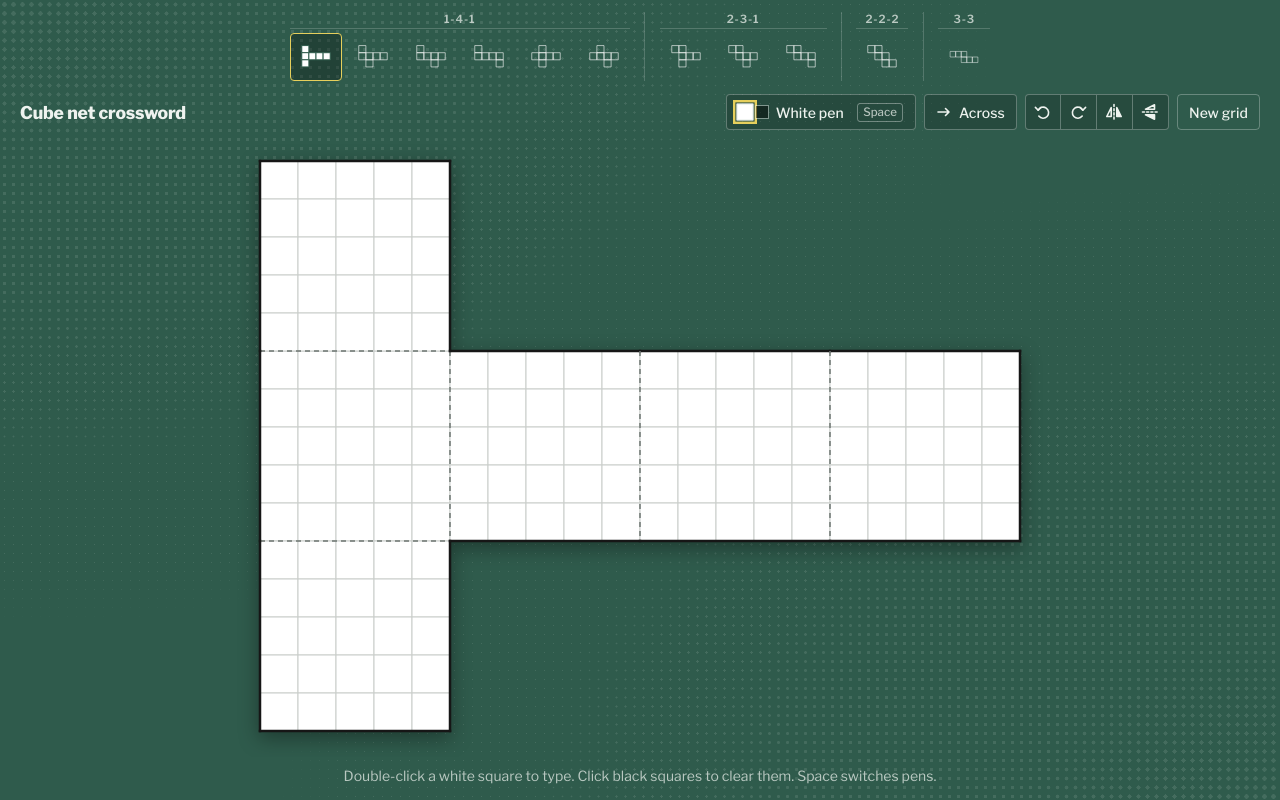
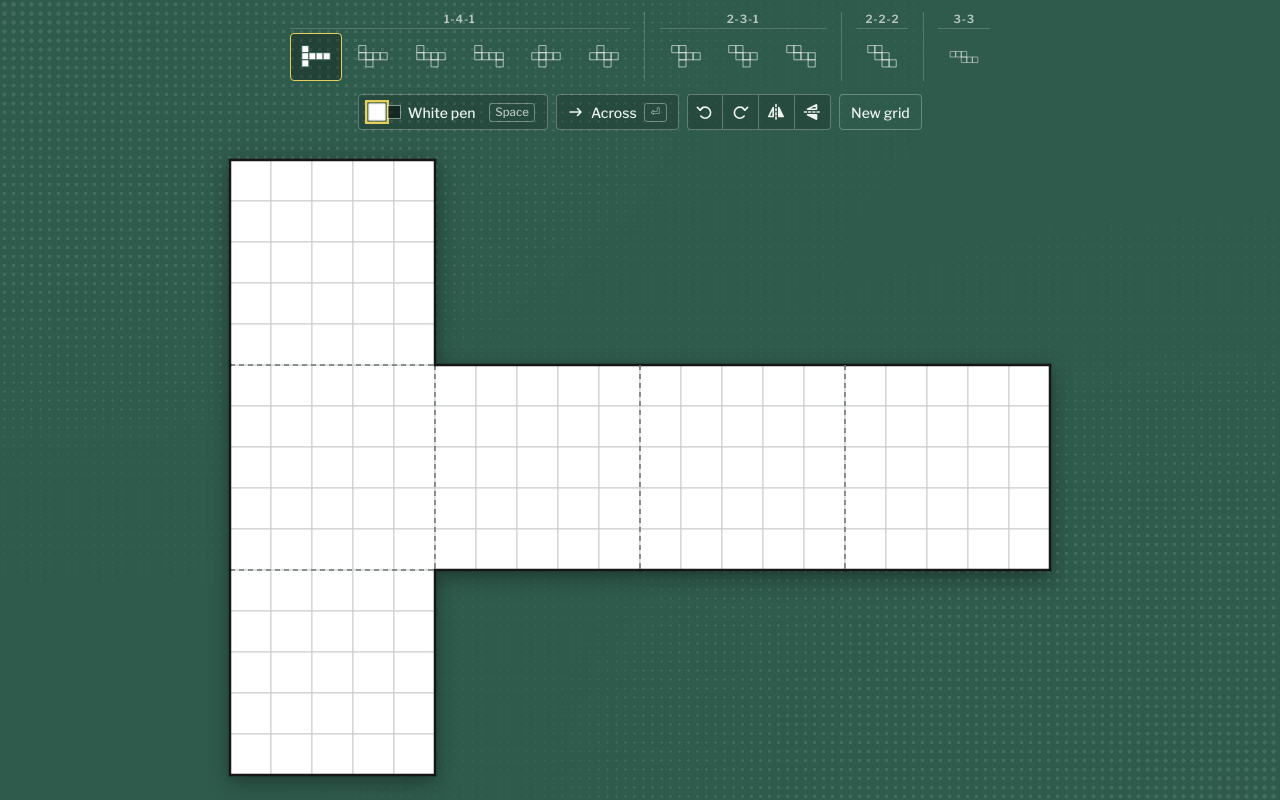
Before and after one commit to ArmaanjeetSandhu/nets, a SvelteKit app: page / in a window 1280 px wide. Both pictures are taken after a click on the button "Make the grid". Built offline with nearby package versions, Linux system fonts and the light colour scheme.

Commit message:
Remove hints and header title; add key hint for for direction button

```diff
--- a/src/routes/+page.svelte
+++ b/src/routes/+page.svelte
@@ -240,7 +240,7 @@
 </script>
 
 <svelte:head>
-	<title>Cube net crossword</title>
+	<title>Nets</title>
 </svelte:head>
 
 <svelte:window onkeydown={onWindowKey} onpointerup={() => (painting = false)} />
@@ -248,18 +248,15 @@
 <main class="mat">
 	{#if n === null}
 		<section class="setup">
-			<h1>Cube net crossword</h1>
-			<p>
-				A crossword on the six faces of a cube, unfolded flat. Choose how many squares each face has
-				along a side.
-			</p>
+			<h1>Nets</h1>
+			<p>A crossword on the six faces of a cube, unfolded flat.</p>
 			<form
 				onsubmit={(e) => {
 					e.preventDefault();
 					start();
 				}}
 			>
-				<label for="size">Face size (n)</label>
+				<label for="size">Face size</label>
 				<div class="size-row">
 					<button
 						type="button"
@@ -274,7 +271,6 @@
 						aria-label="Larger"
 						onclick={() => (sizeInput = Math.min(MAX_N, sizeInput + 1))}>+</button
 					>
-					<span class="dims">each face is {sizeInput} × {sizeInput}</span>
 				</div>
 				<button
 					type="submit"
@@ -311,8 +307,6 @@
 			</nav>
 
 			<div class="row">
-				<h1 class="title">Cube net crossword</h1>
-
 				<div class="tools">
 					<button
 						class="pen"
@@ -341,6 +335,7 @@
 							{/if}
 						</svg>
 						{shownAxis === 'across' ? 'Across' : 'Down'}
+						<kbd>⏎</kbd>
 					</button>
 
 					<div class="group" role="group" aria-label="Turn and flip the net">
@@ -476,16 +471,6 @@
 				/>
 			</div>
 		</div>
-
-		<p class="hint">
-			{#if editing}
-				Type to fill the word. Enter turns it across or down; Esc finishes.
-			{:else if pen === 'black'}
-				Click or drag over white squares to block them. Space switches to the white pen.
-			{:else}
-				Double-click a white square to type. Click black squares to clear them. Space switches pens.
-			{/if}
-		</p>
 	{/if}
 </main>
 
@@ -629,11 +614,6 @@
 	.step:hover {
 		background: #f1f1ee;
 	}
-	.dims {
-		margin-left: 0.4rem;
-		font-size: 0.9rem;
-		color: #4a4f4c;
-	}
 	.primary {
 		width: 100%;
 		padding: 0.85rem 1rem;
@@ -660,16 +640,14 @@
 	.row {
 		display: flex;
 		align-items: center;
-		justify-content: space-between;
+		justify-content: center;
 		flex-wrap: wrap;
 		gap: 0.75rem;
-	}
-	.title {
-		font-size: 1.1rem;
 	}
 	.tools {
 		display: flex;
 		align-items: center;
+		justify-content: center;
 		flex-wrap: wrap;
 		gap: 0.5rem;
 	}
@@ -901,14 +879,6 @@
 		caret-color: transparent;
 	}
 
-	.hint {
-		margin: 0;
-		padding: 0.6rem 1.25rem 1rem;
-		text-align: center;
-		font-size: 0.875rem;
-		color: var(--on-mat-dim);
-	}
-
 	@media (max-width: 640px) {
 		.bar {
 			padding: 0.75rem 0.75rem 0.25rem;
```
